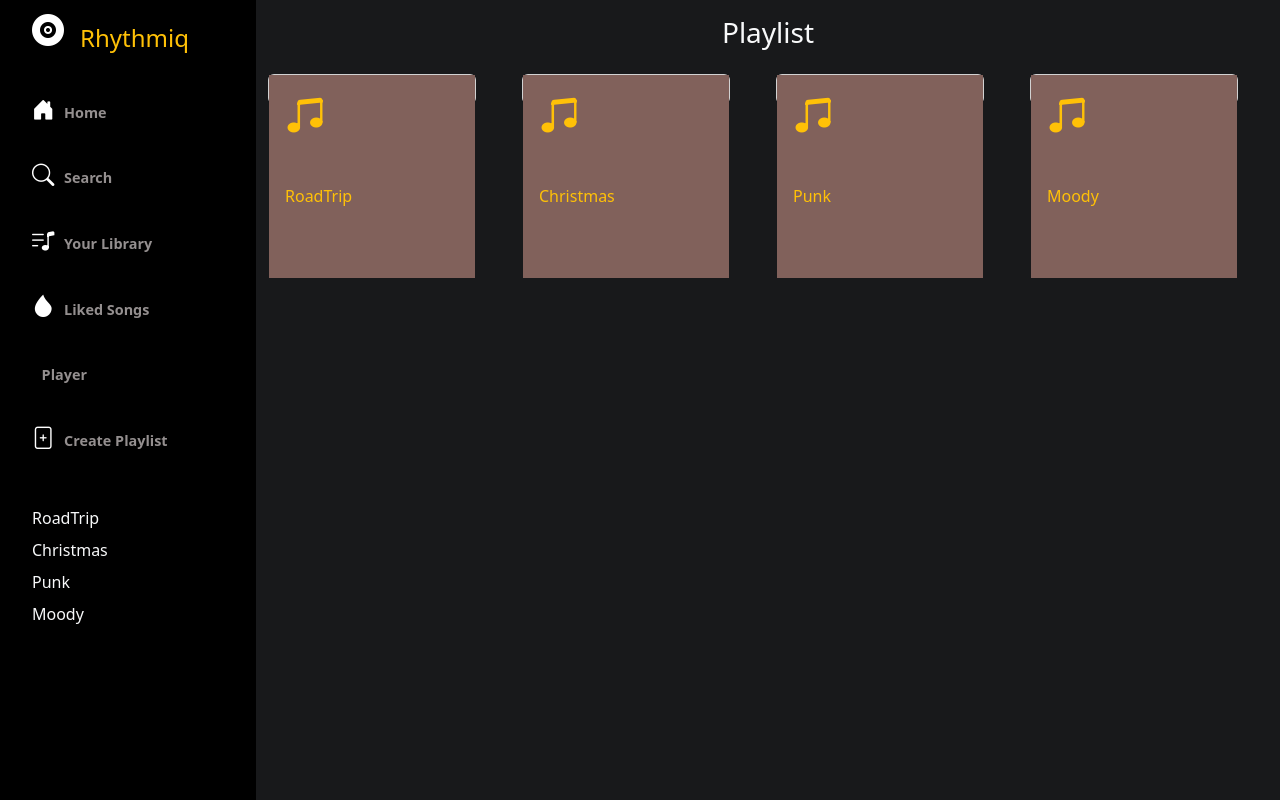
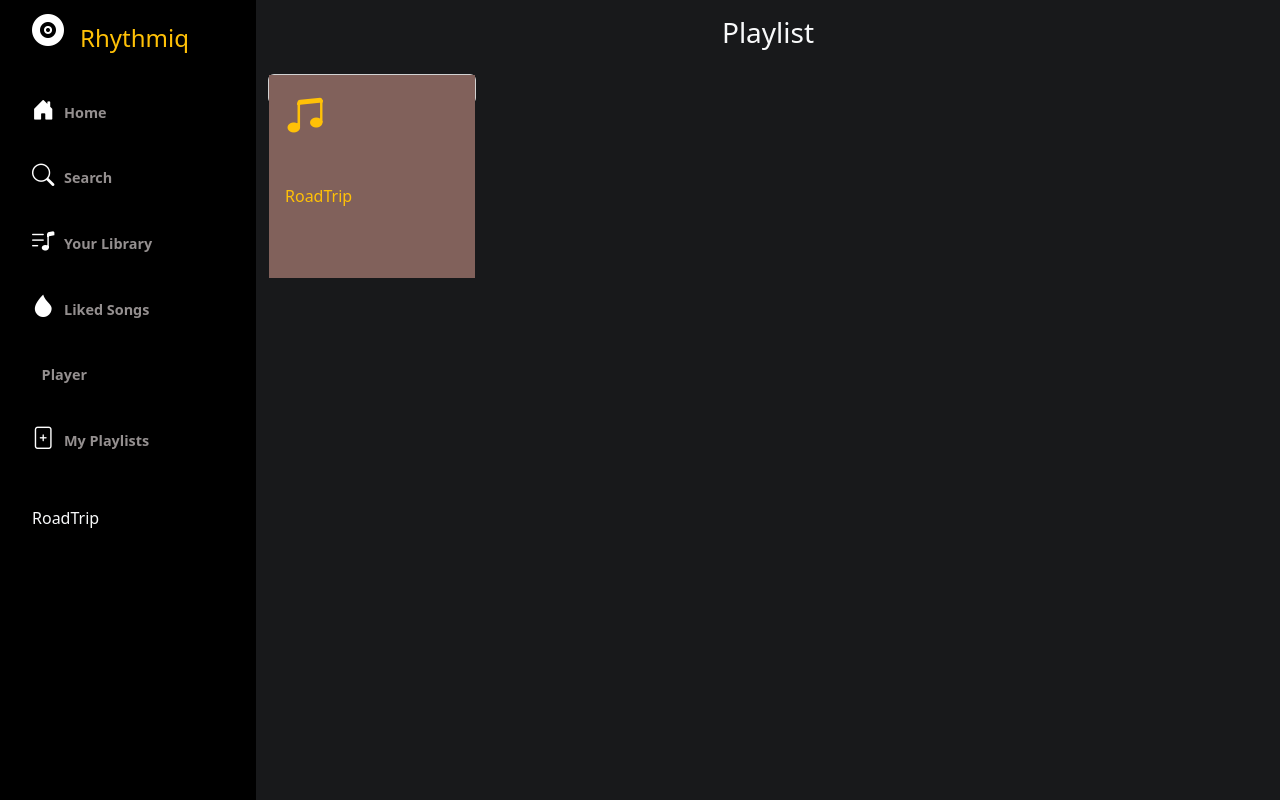
Before and after one commit to ngachadavid/RhythmicMusicApp, a React (Create React App) app in the folder rhythmiq/: page /library in a window 1280 px wide. Built offline with nearby package versions, Linux system fonts and the light colour scheme; data requests are answered from the project's data file; some icons are missing.

Commit message:
Modified the playlist data in the server

```diff
--- a/rhythmiq/db.json
+++ b/rhythmiq/db.json
@@ -354,66 +354,8 @@
   "playlists": [
     {
       "name": "RoadTrip",
-      "songs": [
-        {
-          "id": 29,
-          "name": "Written in the sand",
-          "artist": "Old Dominion",
-          "poster": "https://t2.genius.com/unsafe/288x288/https%3A%2F%2Fimages.genius.com%2F70fe4a4a8c95627f3a03e92696efee70.1000x1000x1.jpg",
-          "category": "Country",
-          "mp3": "../Music/Old Dominion-Written in the sand.mp3"
-        },
-        {
-          "id": 30,
-          "name": "The Trouble With Girls",
-          "artist": "Scotty McCreery ",
-          "poster": "https://t2.genius.com/unsafe/288x288/https%3A%2F%2Fimages.genius.com%2Fdb5239c900df3f7ecd597baf351552f9.492x492x1.jpg",
-          "category": "Country",
-          "mp3": "../Music/Scotty McCreery - The Trouble With Girls.mp3"
-        },
-        {
-          "id": 31,
-          "name": "Patience ",
-          "artist": "Guns N Roses",
-          "poster": "https://upload.wikimedia.org/wikipedia/commons/thumb/a/a3/GNR_London_Stadium_2017_3_%28cropped%29.jpg/300px-GNR_London_Stadium_2017_3_%28cropped%29.jpg",
-          "category": "Rock",
-          "mp3": ""
-        }
-      ],
+      "songs": [],
       "id": 1
-    },
-    {
-      "name": "Christmas",
-      "songs": [
-        {
-          "id": 36,
-          "name": "Test and Recognize",
-          "artist": "Seekae",
-          "poster": "https://villagesounds.com/app/uploads/2017/11/seekae-1.jpg",
-          "category": "Rock",
-          "mp3": ""
-        }
-      ],
-      "id": 2
-    },
-    {
-      "name": "Punk",
-      "songs": [
-        {
-          "id": "1",
-          "name": "I Hate U",
-          "artist": "SZA",
-          "poster": "https://is2-ssl.mzstatic.com/image/thumb/Music116/v4/f6/4f/19/f64f19b7-3ab4-ad2d-5a67-ca196d278b44/886449787043.jpg/316x316bb.webp",
-          "category": "RnB",
-          "mp3": ".mp3"
-        }
-      ],
-      "id": 3
-    },
-    {
-      "name": "Moody",
-      "songs": [],
-      "id": 4
     }
   ]
 }
--- a/rhythmiq/src/component/Navbar.js
+++ b/rhythmiq/src/component/Navbar.js
@@ -34,7 +34,7 @@ const Navbar = ({playlist}) => {
         </li>
         <li>
           <i className="bi bi-file-plus"></i>
-          <Link to='/playlist'>Create Playlist</Link>
+          <Link to='/playlist'>My Playlists</Link>
         </li>
       </ul>
       <ul className='text-light' id='playlist'>
--- a/rhythmiq/src/component/PlayList.js
+++ b/rhythmiq/src/component/PlayList.js
@@ -101,6 +101,9 @@ function Playlist({songs, selected, onAddPlaylist, playlistTitle, playsong}) {
             <div>
               <p>Playlist</p>
             <h2>{playlistTitle}</h2>
+            <Button variant="warning" onClick={handleShow}>
+                Add a New Playlist
+              </Button>
             </div>
 
             }
```
